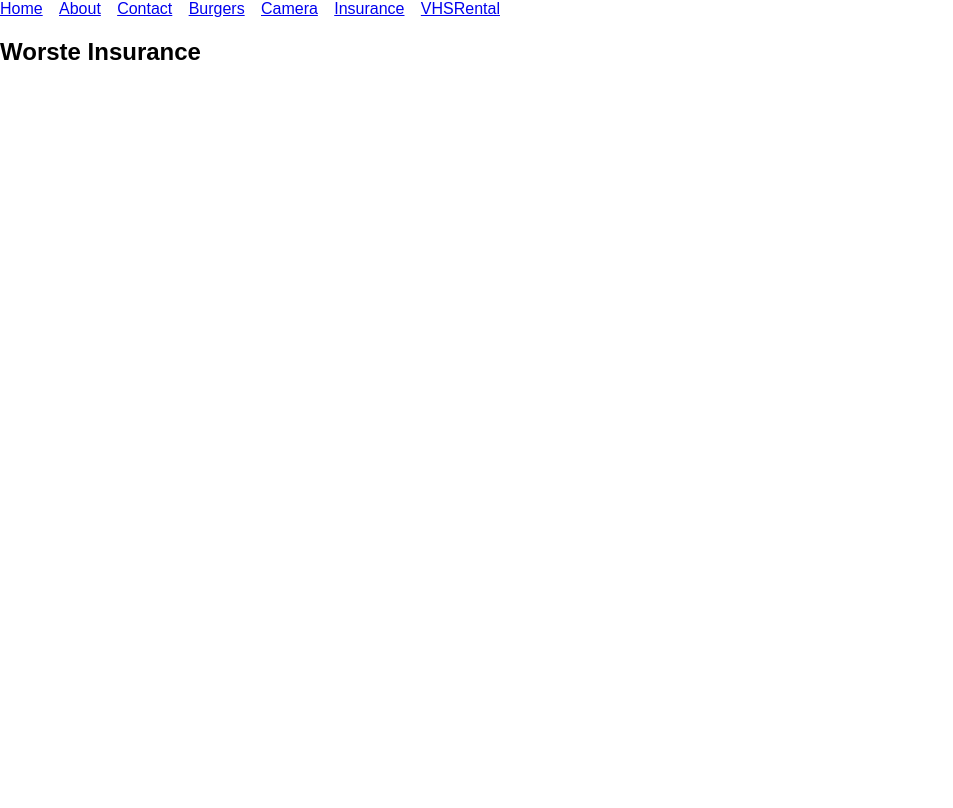
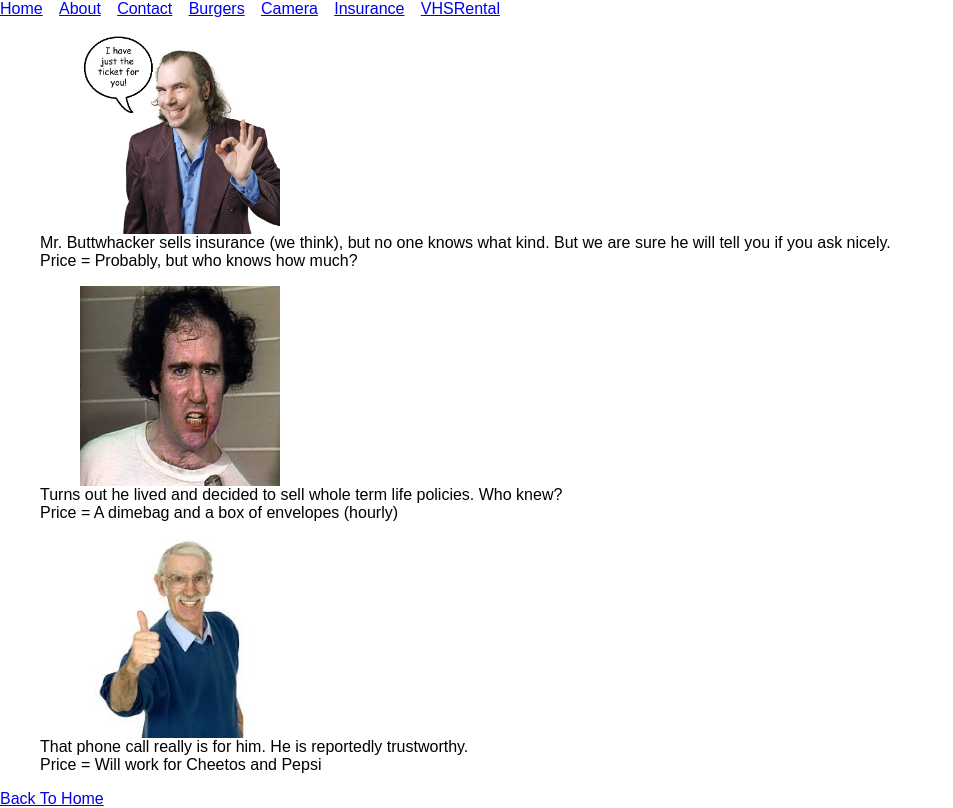
Before and after one commit to shaunhailey/worststore, a React (Create React App) app: page /Insurance in a window 1280 px wide. Shown: the whole page, without its empty margins (0-953 px from the left). Built offline with nearby package versions, Linux system fonts and the light colour scheme.

Commit message:
basic functionality in place, styling to come

```diff
--- a/src/components/Camera.js
+++ b/src/components/Camera.js
@@ -1,8 +1,40 @@
-import React from 'react'
+import React, { Component } from 'react'
 import ReactDOM from 'react-dom'
+import cameraItems from './CameraData.js'
+import { Switch, Route, Link, NavLink } from 'react-router-dom'
 
-const Camera = () => {
-  return <h2>Worste Camera</h2>
+export default class cameraMenu extends Component {
+  render() {
+    let match = this.props.match
+    let CamLens = cameraItems.map(cameraItems => {
+      return (
+        <div key={cameraItems.id} className={cameraItems.Name}>
+          <ul>
+            <li>
+              {cameraItems.name}
+            </li>
+            <ul>
+              <li className="menuimg">
+                {cameraItems.Image}
+              </li>
+            </ul>
+            <li>
+              {cameraItems.Description}
+            </li>
+            <li>
+              Price = {cameraItems.Price}
+            </li>
+          </ul>
+        </div>
+      )
+    })
+    return (
+      <div className="Cameratown">
+        {CamLens}
+        <Link className="btn btn-large btn-primary" to="/">
+          Back To Home
+        </Link>
+      </div>
+    )
+  }
 }
-
-export default Camera
--- a/src/components/CameraData.js
+++ b/src/components/CameraData.js
@@ -1,24 +1,27 @@
 import React from 'react'
 import ReactDOM from 'react-dom'
+import Img from '../Images/bad_camera.jpeg'
+import Img2 from '../Images/camera-costume-1.jpg'
+import Img3 from '../Images/embedded_camera_arm_tattoo.jpg'
 
 const cameraItems = [
   {
     Name: 'The Big Camera',
-    Image: './Images/bad_camera.jpeg',
+    Image: <img src={Img} alt="Img" />,
     Description: 'Perfect for when you need a big ole camera.',
-    Price: 149.74,
+    Price: '$149.74',
     id: 4
   },
   {
     Name: 'Wearable Camera',
-    Image: './Images/camera-costume-1.jpg',
+    Image: <img src={Img2} alt="Img2" />,
     Description: 'See the camera, be the camera, embody the Worste camera.',
-    Price: 3.50,
+    Price: '$3.50',
     id: 5
   },
   {
     Name: 'Camera tatoo',
-    Image: './Images/embedded_camera_arm_tattoo.jpg',
+    Image: <img src={Img3} alt="Img3" />,
     Description: 'Rep your Worste Camera style with the Worste tatoo ever!',
     Price: 'Commensurate with hipness',
     id: 6
--- a/src/components/Insurance.js
+++ b/src/components/Insurance.js
@@ -1,8 +1,40 @@
-import React from 'react'
+import React, { Component } from 'react'
 import ReactDOM from 'react-dom'
+import insuranceItems from './InsuranceData.js'
+import { Switch, Route, Link, NavLink } from 'react-router-dom'
 
-const Insurance = () => {
-  return <h2>Worste Insurance</h2>
+export default class InsuranceMenu extends Component {
+  render() {
+    let match = this.props.match
+    let InsuranceJunk = insuranceItems.map(insuranceItems => {
+      return (
+        <div key={insuranceItems.id} className={insuranceItems.Name}>
+          <ul>
+            <li>
+              {insuranceItems.name}
+            </li>
+            <ul>
+              <li className="menuimg">
+                {insuranceItems.Image}
+              </li>
+            </ul>
+            <li>
+              {insuranceItems.Description}
+            </li>
+            <li>
+              Price = {insuranceItems.Price}
+            </li>
+          </ul>
+        </div>
+      )
+    })
+    return (
+      <div className="Insurancetown">
+        {InsuranceJunk}
+        <Link className="btn btn-large btn-primary" to="/">
+          Back To Home
+        </Link>
+      </div>
+    )
+  }
 }
-
-export default Insurance
--- a/src/components/InsuranceData.js
+++ b/src/components/InsuranceData.js
@@ -1,24 +1,28 @@
 import React from 'react'
 import ReactDOM from 'react-dom'
+import Img from '../Images/bad_insurance_guy.png'
+import Img2 from '../Images/employee_kauffman.jpg'
+import Img3 from '../Images/poor_insurance_guy.jpeg'
 
 const insuranceItems = [
   {
     Name: 'Harvey Buttwhacker',
-    Image: './Images/bad_insurance_guy.png',
-    Description: 'Mr. Buttwhacker sells insurance (we think), but no one knows what kind. But we are sure he will tell you if you ask nicely.',
+    Image: <img src={Img} alt="Img" />,
+    Description:
+      'Mr. Buttwhacker sells insurance (we think), but no one knows what kind. But we are sure he will tell you if you ask nicely.',
     Price: 'Probably, but who knows how much?',
     id: 7
   },
   {
     Name: 'Andy Kauffman',
-    Image: './Images/employee_kauffman.jpg',
+    Image: <img src={Img2} alt="Img2" />,
     Description: 'Turns out he lived and decided to sell whole term life policies. Who knew?',
     Price: 'A dimebag and a box of envelopes (hourly)',
     id: 8
   },
   {
     Name: 'Seymour Butts',
-    Image: './Images/poor_insurance_guy.jpeg',
+    Image: <img src={Img3} alt="Img3" />,
     Description: 'That phone call really is for him. He is reportedly trustworthy.',
     Price: 'Will work for Cheetos and Pepsi',
     id: 9
--- a/src/components/VHSData.js
+++ b/src/components/VHSData.js
@@ -1,26 +1,29 @@
 import React from 'react'
 import ReactDOM from 'react-dom'
+import Img from '../Images/worst_movie_birdemic.jpg'
+import Img2 from '../Images/worst_movie_ice.jpg'
+import Img3 from '../Images/worst_movie_vapes.jpg'
 
 const VHSItems = [
   {
     Name: 'Birdemic',
-    Image: './Images/worst_movie_birdemic.jpg',
+    Image: <img src={Img} alt="Img" />,
     Description: 'Too. Many. Birds. OMG.',
-    Price: 2,
+    Price: '$2',
     id: 10
   },
   {
     Name: 'Cool as Ice',
-    Image: './Images/worst_movie_ice.jpg',
+    Image: <img src={Img2} alt="Img2" />,
     Description: 'Vanilla Ice made a movie LOL',
-    Price: 78,
+    Price: '$78',
     id: 11
   },
   {
     Name: 'Planet of the Vapes',
-    Image: './Images/worst_movie_vapes.jpg',
+    Image: <img src={Img3} alt="Img3" />,
     Description: 'Apes vape vapes wearing capes. Totally rulez',
-    Price: 3.765,
+    Price: '$3.76',
     id: 12
   }
 ]
--- a/src/components/VHSRental.js
+++ b/src/components/VHSRental.js
@@ -1,8 +1,40 @@
-import React from 'react'
+import React, { Component } from 'react'
 import ReactDOM from 'react-dom'
+import VHSItems from './VHSData.js'
+import { Switch, Route, Link, NavLink } from 'react-router-dom'
 
-const VHSRental = () => {
-  return <h2>'Worste VHS Rental'</h2>
+export default class VHSRentalMenu extends Component {
+  render() {
+    let match = this.props.match
+    let VHSJunk = VHSItems.map(VHSItems => {
+      return (
+        <div key={VHSItems.id} className={VHSItems.Name}>
+          <ul>
+            <li>
+              {VHSItems.name}
+            </li>
+            <ul>
+              <li className="menuimg">
+                {VHSItems.Image}
+              </li>
+            </ul>
+            <li>
+              {VHSItems.Description}
+            </li>
+            <li>
+              Price = {VHSItems.Price}
+            </li>
+          </ul>
+        </div>
+      )
+    })
+    return (
+      <div className="VHStown">
+        {VHSJunk}
+        <Link className="btn btn-large btn-primary" to="/">
+          Back To Home
+        </Link>
+      </div>
+    )
+  }
 }
-
-export default VHSRental
```
